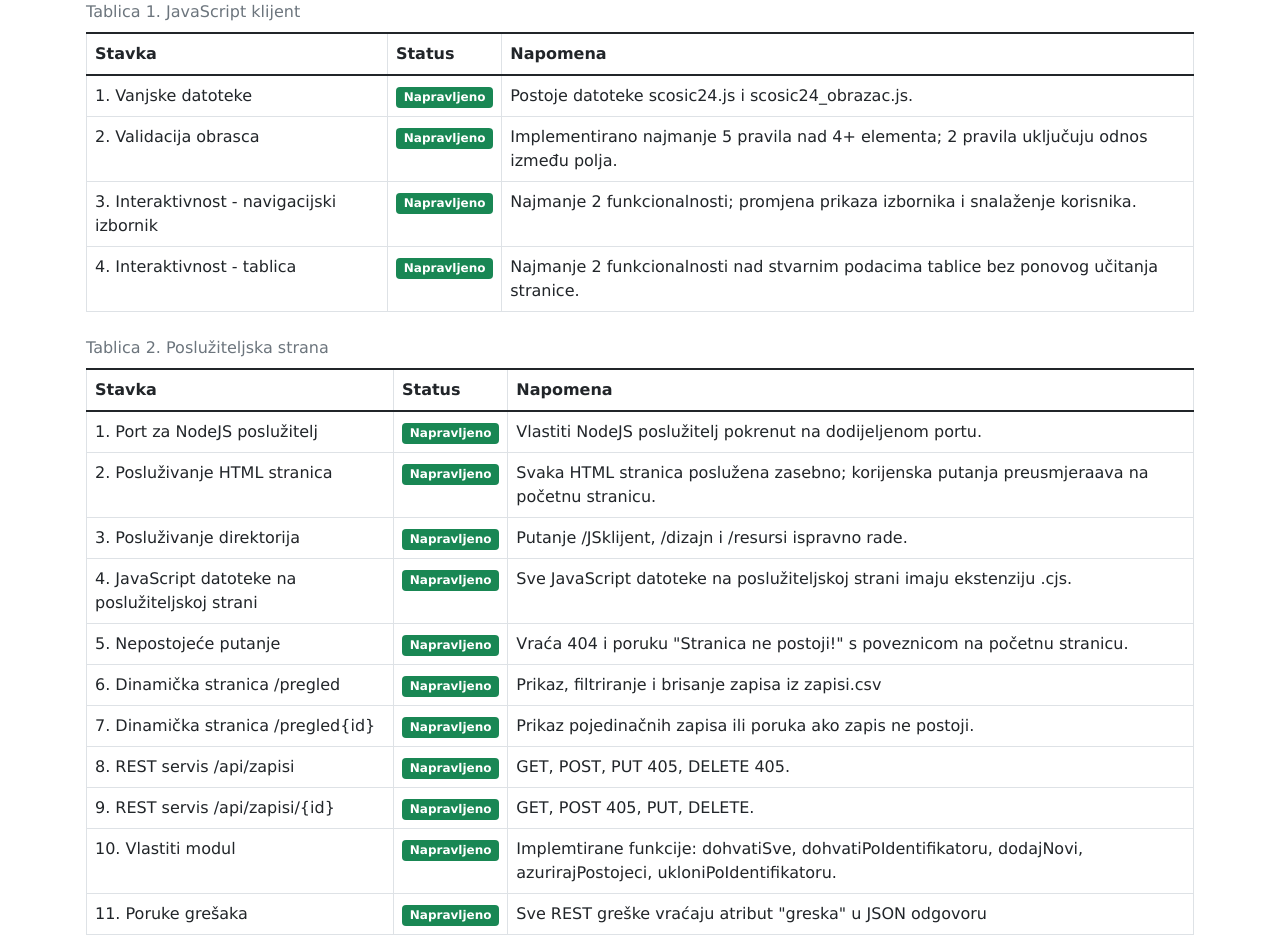
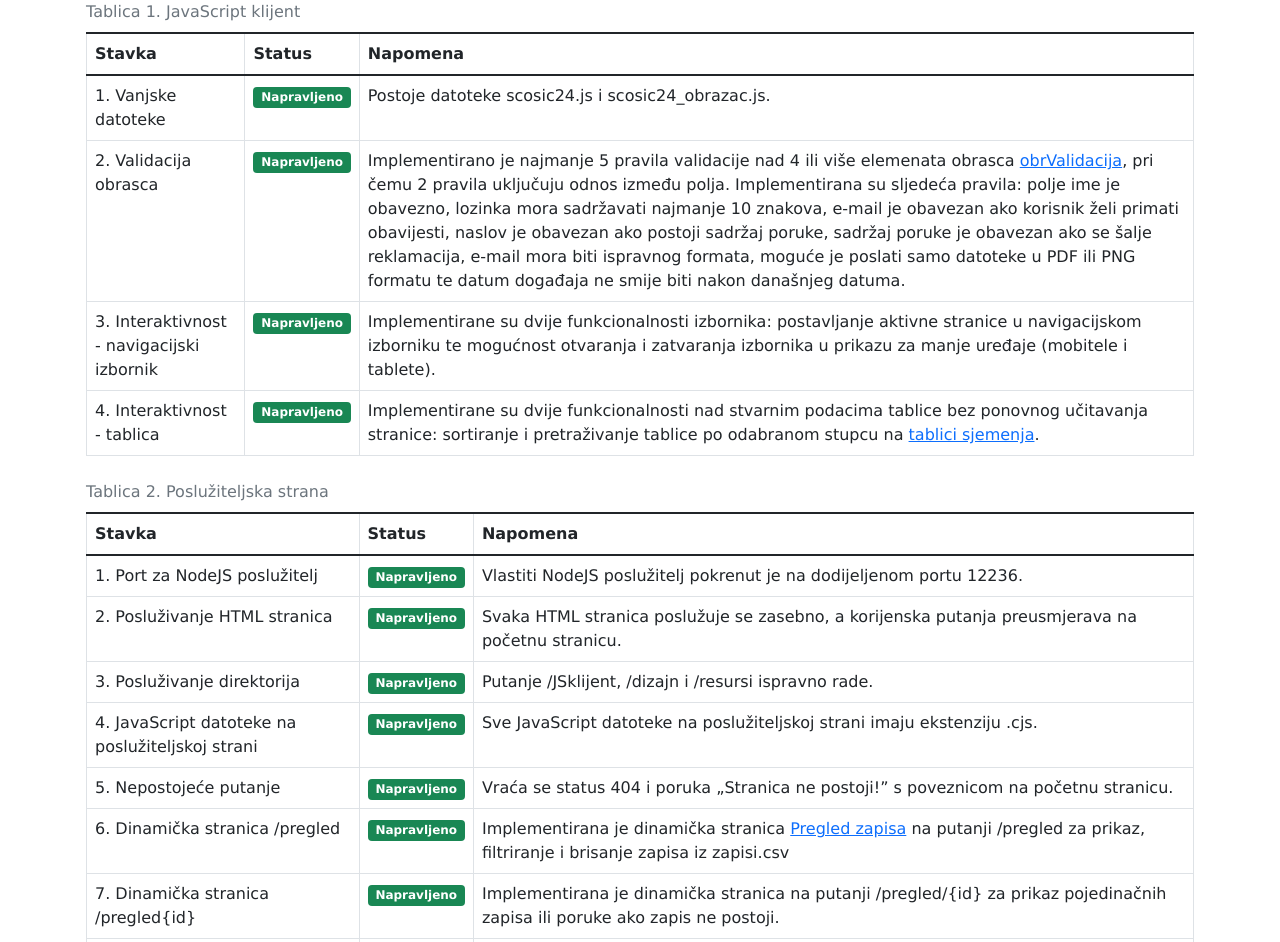
Before and after one commit to SNstat/owt-task, a plain HTML site: page html/dokumentacija.html in a window 1280 px wide. Shown: the part 126-1068 px from the top of the page. Drawn offline with nearby package versions, Linux system fonts and the light colour scheme; files that its build step writes are made by us from their sources; files whose address does not match are found by name.

Commit message:
fixed remarks on documentation, and module redundancy

```diff
--- a/html/dokumentacija.html
+++ b/html/dokumentacija.html
@@ -28,7 +28,7 @@
 				<li><a href="/kontakt">Kontakt</a></li>
 				<li><a href="/dokumentacija">Dokumentacija</a></li>
 				<li><a href="/obrValidacija">obrValidacija</a></li>
-				<li><a href="/pregled">Dinamična stranica</a></li>
+				<li><a href="/pregled">Pregled zapisa</a></li>
 				<li><a href="/api/zapisi">REST servis</a></li>
 			</ul>
 		</nav>
@@ -55,17 +55,28 @@
 					<tr>
 						<td>2. Validacija obrasca</td>
 						<td><span class="badge bg-success">Napravljeno</span></td>
-						<td>Implementirano najmanje 5 pravila nad 4+ elementa; 2 pravila uključuju odnos između polja.</td>
+						<td>Implementirano je najmanje 5 pravila validacije nad 4 ili više elemenata obrasca <a
+								href="/obrValidacija#obrazacZaKontakt">obrValidacija</a>, pri
+							čemu 2 pravila
+							uključuju odnos između polja. Implementirana su sljedeća pravila: polje ime je obavezno, lozinka mora
+							sadržavati najmanje 10 znakova, e-mail je obavezan ako korisnik želi primati obavijesti, naslov je
+							obavezan ako postoji sadržaj poruke, sadržaj poruke je obavezan ako se šalje reklamacija, e-mail mora biti
+							ispravnog formata, moguće je poslati samo datoteke u PDF ili PNG formatu te datum događaja ne smije biti
+							nakon današnjeg datuma.</td>
 					</tr>
 					<tr>
 						<td>3. Interaktivnost - navigacijski izbornik</td>
 						<td><span class="badge bg-success">Napravljeno</span></td>
-						<td>Najmanje 2 funkcionalnosti; promjena prikaza izbornika i snalaženje korisnika.</td>
+						<td>Implementirane su dvije funkcionalnosti izbornika: postavljanje aktivne stranice u navigacijskom
+							izborniku te mogućnost otvaranja i zatvaranja izbornika u prikazu za manje uređaje (mobitele i tablete).
+						</td>
 					</tr>
 					<tr>
 						<td>4. Interaktivnost - tablica</td>
 						<td><span class="badge bg-success">Napravljeno</span></td>
-						<td>Najmanje 2 funkcionalnosti nad stvarnim podacima tablice bez ponovog učitanja stranice.</td>
+						<td>Implementirane su dvije funkcionalnosti nad stvarnim podacima tablice bez ponovnog učitavanja stranice:
+							sortiranje i pretraživanje tablice po odabranom stupcu na <a href="/upute#tablicaSjemenja">tablici
+								sjemenja</a>.</td>
 					</tr>
 				</tbody>
 			</table>
@@ -85,12 +96,12 @@
 					<tr>
 						<td>1. Port za NodeJS poslužitelj</td>
 						<td><span class="badge bg-success">Napravljeno</span></td>
-						<td>Vlastiti NodeJS poslužitelj pokrenut na dodijeljenom portu.</td>
+						<td>Vlastiti NodeJS poslužitelj pokrenut je na dodijeljenom portu 12236.</td>
 					</tr>
 					<tr>
 						<td>2. Posluživanje HTML stranica</td>
 						<td><span class="badge bg-success">Napravljeno</span></td>
-						<td>Svaka HTML stranica poslužena zasebno; korijenska putanja preusmjeraava na početnu stranicu.</td>
+						<td>Svaka HTML stranica poslužuje se zasebno, a korijenska putanja preusmjerava na početnu stranicu.</td>
 					</tr>
 					<tr>
 						<td>3. Posluživanje direktorija</td>
@@ -105,38 +116,46 @@
 					<tr>
 						<td>5. Nepostojeće putanje</td>
 						<td><span class="badge bg-success">Napravljeno</span></td>
-						<td>Vraća 404 i poruku "Stranica ne postoji!" s poveznicom na početnu stranicu.</td>
+						<td>Vraća se status 404 i poruka „Stranica ne postoji!” s poveznicom na početnu stranicu.</td>
 					</tr>
 					<tr>
 						<td>6. Dinamička stranica /pregled</td>
 						<td><span class="badge bg-success">Napravljeno</span></td>
-						<td>Prikaz, filtriranje i brisanje zapisa iz zapisi.csv</td>
+						<td>Implementirana je dinamička stranica <a href="/pregled">Pregled zapisa</a> na putanji /pregled za
+							prikaz,
+							filtriranje i
+							brisanje zapisa iz zapisi.csv</td>
 					</tr>
 					<tr>
 						<td>7. Dinamička stranica /pregled{id}</td>
 						<td><span class="badge bg-success">Napravljeno</span></td>
-						<td>Prikaz pojedinačnih zapisa ili poruka ako zapis ne postoji.</td>
+						<td>Implementirana je dinamička stranica na putanji /pregled/{id} za prikaz pojedinačnih zapisa ili poruke
+							ako zapis ne postoji.</td>
 					</tr>
 					<tr>
 						<td>8. REST servis /api/zapisi</td>
 						<td><span class="badge bg-success">Napravljeno</span></td>
-						<td>GET, POST, PUT 405, DELETE 405.</td>
+						<td>Implementirane su REST metode GET i POST za kolekciju zapisa te odgovori 405 za metode PUT i DELETE uz
+							poruku o nedopuštenoj
+							metodi.</td>
 					</tr>
 					<tr>
 						<td>9. REST servis /api/zapisi/{id}</td>
 						<td><span class="badge bg-success">Napravljeno</span></td>
-						<td>GET, POST 405, PUT, DELETE.</td>
+						<td>Implementirane su REST metode GET, PUT i DELETE za pojedinačan zapis te odgovor 405 za metodu POST uz
+							poruku o nedopuštenoj
+							metodi.</td>
 					</tr>
 					<tr>
 						<td>10. Vlastiti modul</td>
 						<td><span class="badge bg-success">Napravljeno</span></td>
-						<td>Implemtirane funkcije: dohvatiSve, dohvatiPoIdentifikatoru, dodajNovi, azurirajPostojeci,
+						<td>Implemtirane su funkcije: dohvatiSve, dohvatiPoIdentifikatoru, dodajNovi, azurirajPostojeci,
 							ukloniPoIdentifikatoru.</td>
 					</tr>
 					<tr>
 						<td>11. Poruke grešaka</td>
 						<td><span class="badge bg-success">Napravljeno</span></td>
-						<td>Sve REST greške vraćaju atribut "greska" u JSON odgovoru</td>
+						<td>Sve REST greške vraćaju atribut "greska" u JSON odgovoru.</td>
 					</tr>
 				</tbody>
 			</table>
--- a/js/klijent/scosic24_obrazac.js
+++ b/js/klijent/scosic24_obrazac.js
@@ -181,7 +181,7 @@ function resetirajStaticneElementeGresaka() {
 	odmakniCssKlasu(document.getElementById("unosDatoteke"), "greskaValidacije");
 }
 
-//funkcije za lakše upravljanje klasama elemenata
+//funkcije za jednostavnije upravljanje klasama elemenata
 
 function imaCssKlasu(element, klasa) {
 	const listaKlasa = element.className.split(" ");
```
Also changed, not shown: html/index.html (+1 -1 lines), html/katalog.html (+1 -1 lines), html/kontakt.html (+1 -1 lines), html/proizvod.html (+1 -1 lines), html/tim.html (+1 -1 lines), html/upute.html (+1 -1 lines), resursi/ostalo/mogucnostiPregledaOznake.txt, resursi/ostalo/pocetakStraniceOznake.txt, 1 other file.
